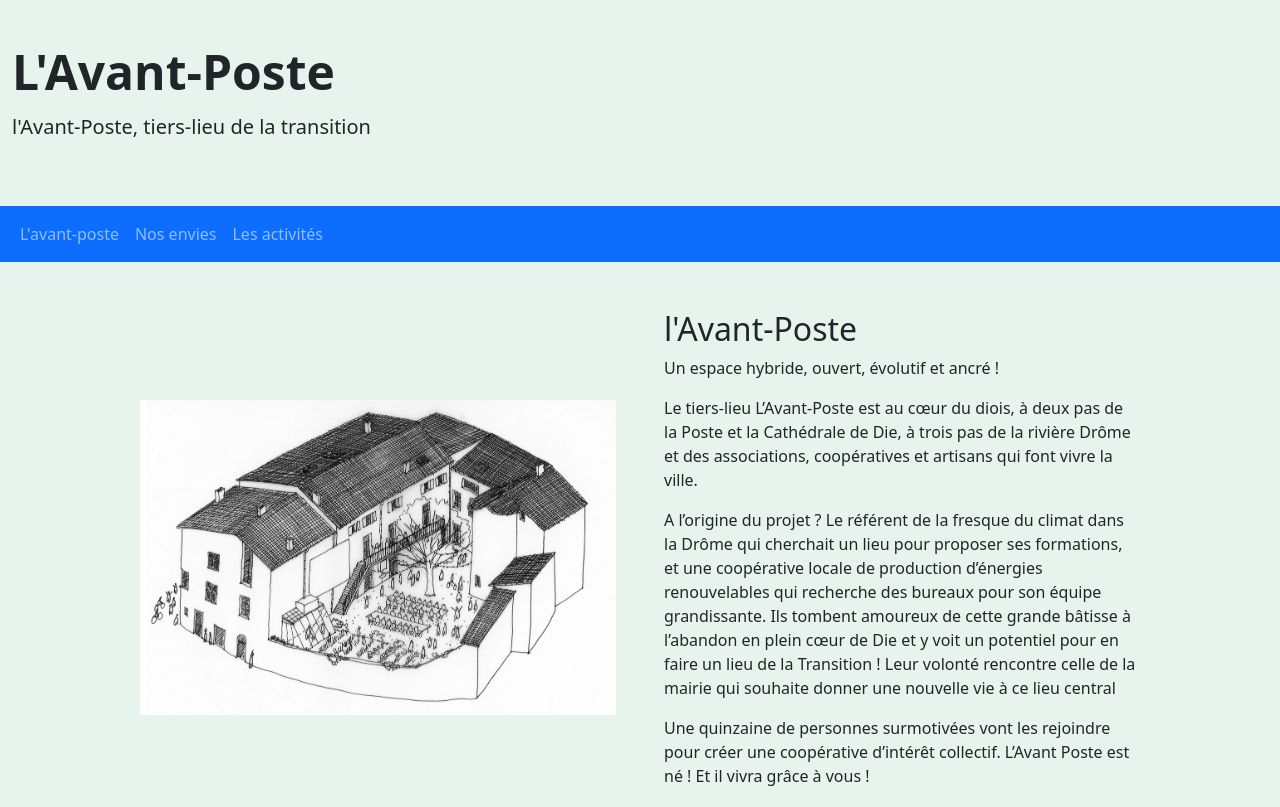
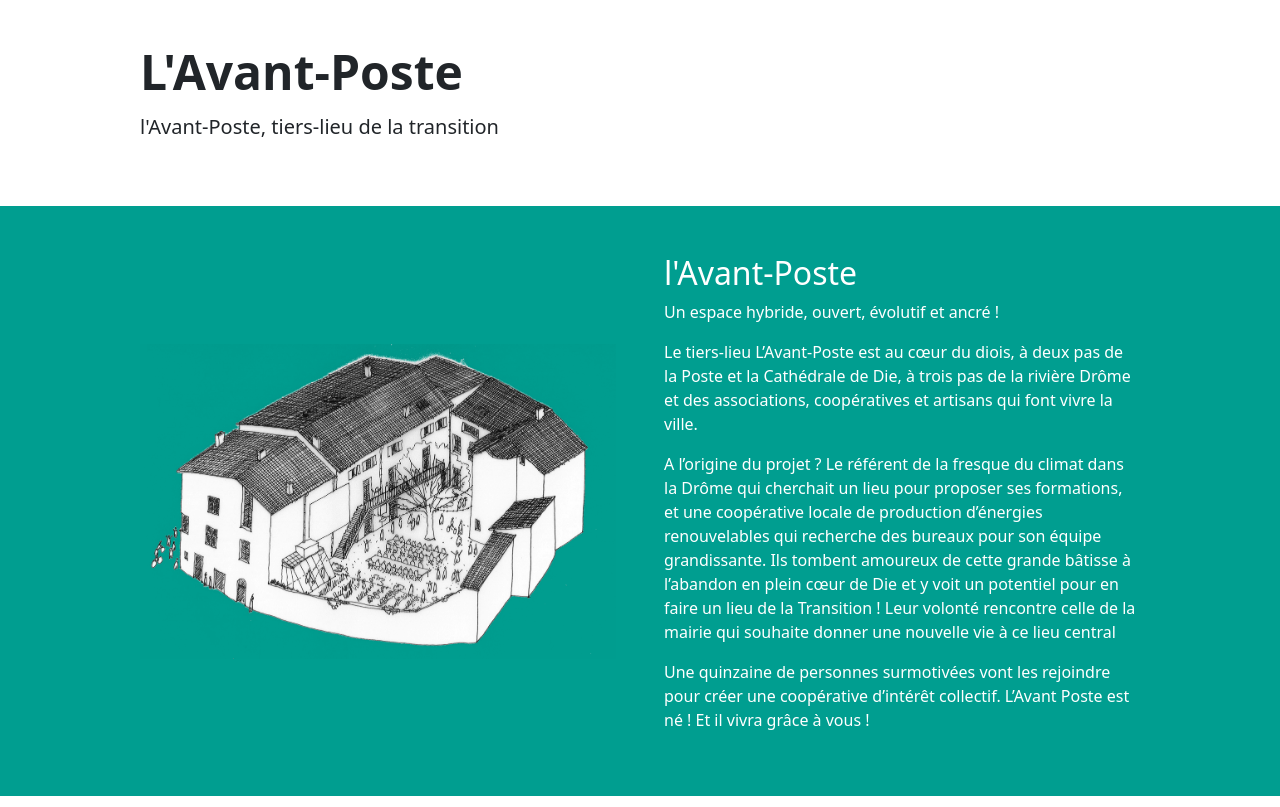
Before and after one commit to tglatt/avantposte, a website: page static/index.html in a window 1280 px wide. Shown: the top 807 px of the page. Drawn offline with nearby package versions, Linux system fonts and the light colour scheme.

Commit message:
update style

```diff
--- a/static/index.html
+++ b/static/index.html
@@ -49,15 +49,24 @@
         section {
           padding: 2rem;
         }
+        header {
+          padding: 2rem;
+        }
       }
       @media (min-width: 576px) {
         section {
+          padding: 4rem;
+        }
+        header {
           padding: 4rem;
         }
       }
 
       @media (min-width: 992px) {
         section {
+          padding: 8rem;
+        }
+        header {
           padding: 8rem;
         }
       }
@@ -73,22 +82,32 @@
         width: 300px;
         flex: 0 0 auto;
       }
+
+      .nav-link {
+        color: rgb(0 158 144);
+      }
+
+      .section-green {
+        background-color: rgb(0 158 144);
+        color: white;
+      }
+
+      .card-text {
+        color: black;
+      }
     </style>
   </head>
 
   <body>
     <main class="container-fluid">
-      <header
-        id="header"
-        class="row align-items-center gx-5 py-5 bg-success text-dark bg-opacity-10"
-      >
+      <header id="header" class="row align-items-center gx-5 py-5">
         <div class="col-lg-6">
           <h1 class="display-5 fw-bold lh-1 mb-3">L'Avant-Poste</h1>
           <p class="lead">l'Avant-Poste, tiers-lieu de la transition</p>
         </div>
       </header>
-      <div class="row g-5">
-        <nav class="navbar navbar-expand-lg navbar-dark bg-primary">
+      <!-- <div class="row g-5">
+        <nav class="navbar navbar-expand-lg">
           <div class="collapse navbar-collapse" id="navbarSupportedContent">
             <ul class="navbar-nav me-auto mb-2 mb-lg-0">
               <li class="nav-item">
@@ -109,18 +128,14 @@
             </ul>
           </div>
         </nav>
-      </div>
-      <section
-        class="row align-items-center gx-5 py-5 bg-success text-dark bg-opacity-10"
-      >
+      </div> -->
+      <section class="row align-items-center gx-5 py-5 section-green">
         <div class="col-lg-6">
           <img
-            src="images/dessin_lavantposte.jpg"
+            src="images/dessin_lavantposte.png"
             class="d-block mx-lg-auto img-fluid"
             alt="Un avant-poste de la transition"
             loading="lazy"
-            width="810"
-            height="540"
           />
         </div>
         <div class="col-lg-6">
@@ -148,9 +163,7 @@
           </p>
         </div>
       </section>
-      <section
-        class="row flex-lg-row align-items-center gx-5 py-5 bg-success text-dark bg-opacity-25"
-      >
+      <section class="row flex-lg-row align-items-center gx-5 py-5">
         <div class="col-lg-6">
           <h2 id="mission">Nos envies</h2>
           <p>
@@ -171,9 +184,7 @@
           </p>
         </div>
       </section>
-      <section
-        class="row align-items-center gx-5 py-5 bg-success text-dark bg-opacity-10"
-      >
+      <section class="row align-items-center gx-5 py-5 section-green">
         <h2 id="activites">Activités</h2>
         <p>Des activités se croiseront à l’ouverture du tiers-lieu :</p>
         <div class="card-container">
```
Also changed, not shown: static/images/dessin_lavantposte.png (added).
